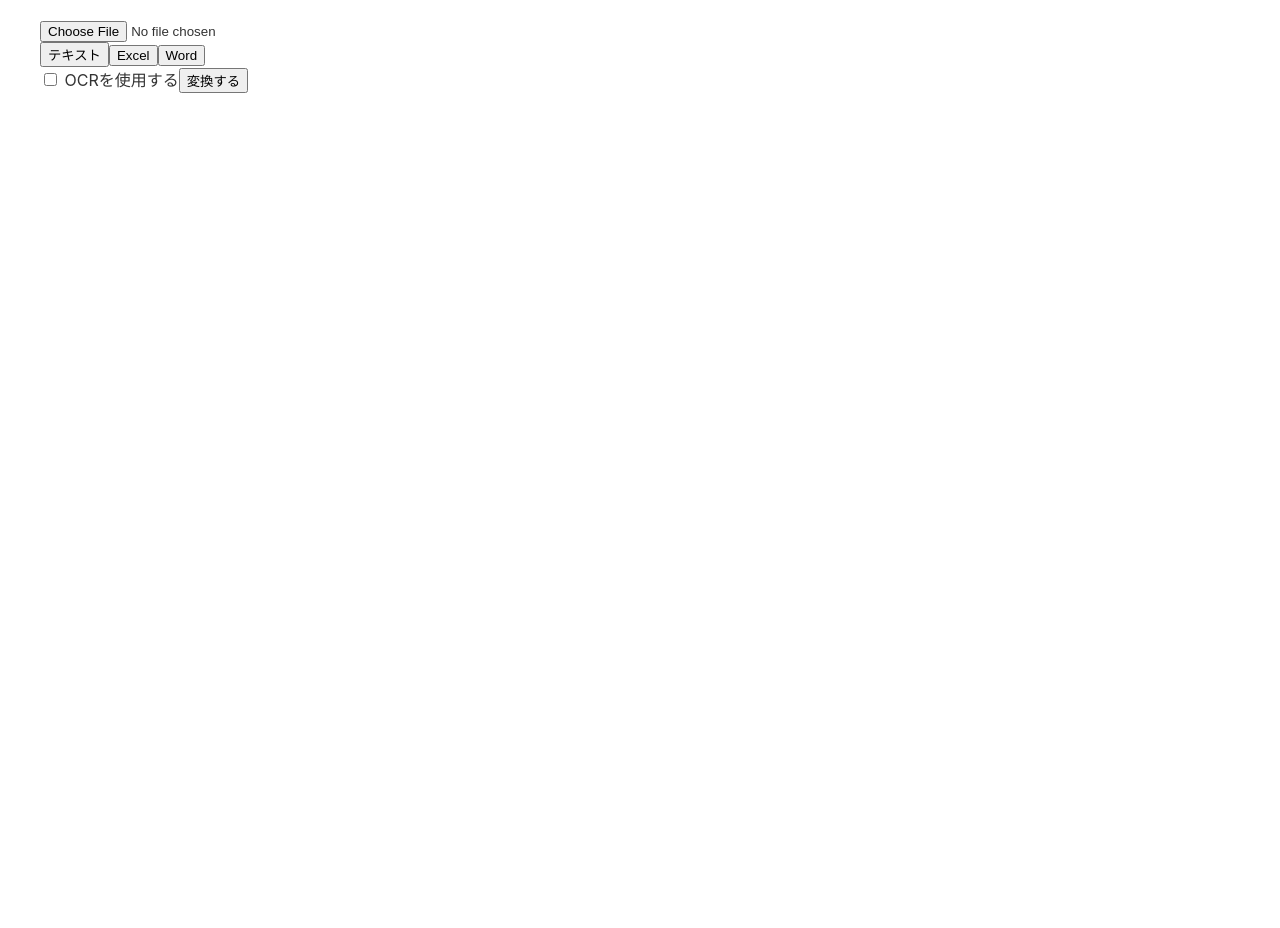
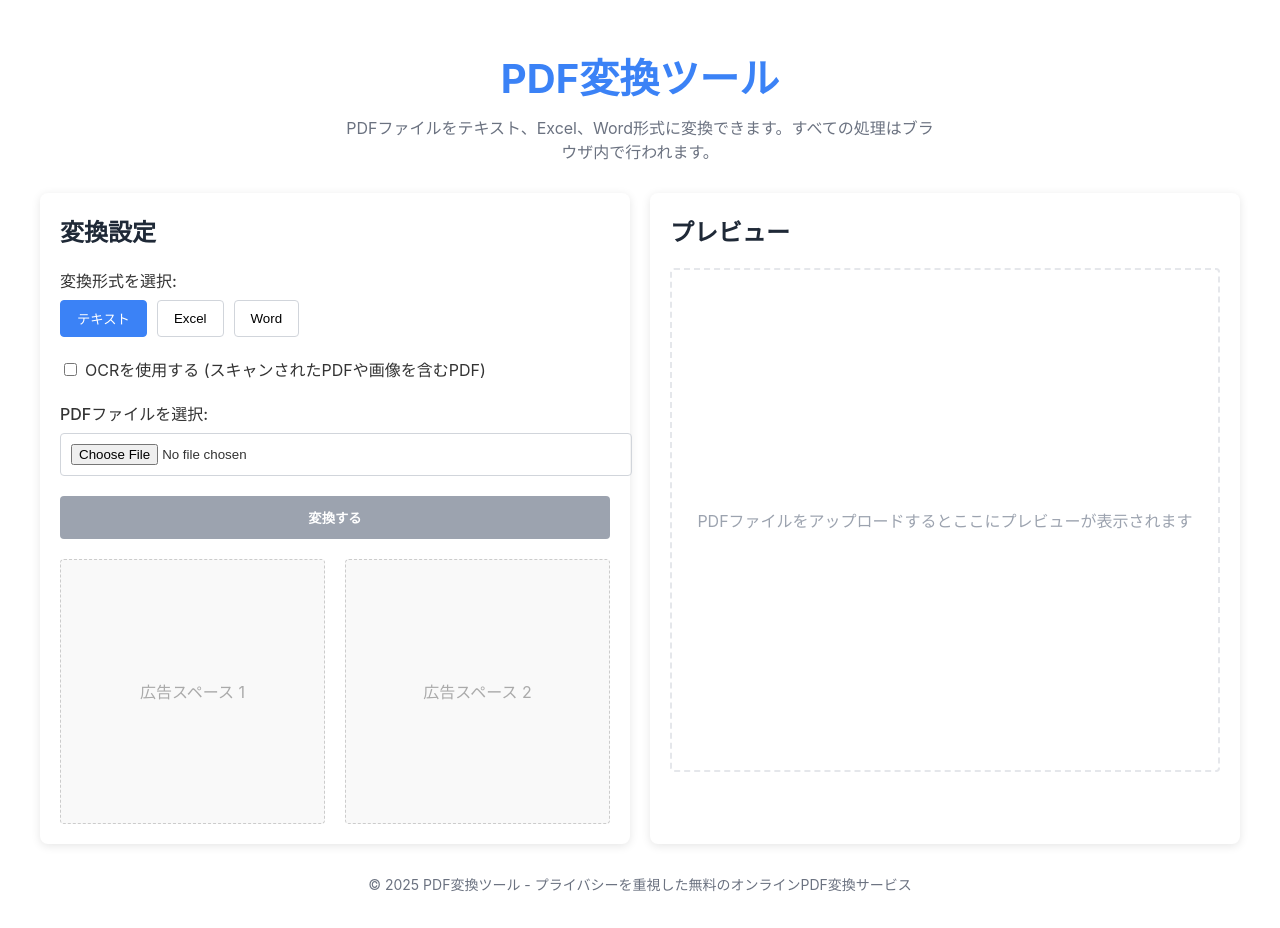
Before and after one commit to OOISHITATSUKI/pdf-converter, a React (Create React App) app: page / in a window 1280 px wide. Before the commit the page ends 800 px from the top, so only its background shows below. Built offline with nearby package versions, Linux system fonts and the light colour scheme.

Commit message:
広告スペースを追加

```diff
--- a/src/App.js
+++ b/src/App.js
@@ -15,66 +15,141 @@ const PDFConverter = () => {
   const [processingStatus, setProcessingStatus] = useState('');
   const [pdfPreview, setPdfPreview] = useState(null);
 
+  // PDF.jsのワーカー設定
   useEffect(() => {
-    pdfjsLib.GlobalWorkerOptions.workerSrc = `https://cdnjs.cloudflare.com/ajax/libs/pdf.js/${pdfjsLib.version}/pdf.worker.min.js`;
+    console.log('PDF.js version:', pdfjsLib.version);
+    const workerSrc = `https://cdnjs.cloudflare.com/ajax/libs/pdf.js/${pdfjsLib.version}/pdf.worker.min.js`;
+    console.log('Setting worker src to:', workerSrc);
+    pdfjsLib.GlobalWorkerOptions.workerSrc = workerSrc;
   }, []);
+
+  // コンポーネントのアンマウント時にリソースを解放
+  useEffect(() => {
+    return () => {
+      if (pdfPreview) {
+        URL.revokeObjectURL(pdfPreview);
+      }
+    };
+  }, [pdfPreview]);
 
   const handleFileChange = (e) => {
     const selectedFile = e.target.files[0];
     if (selectedFile && selectedFile.type === 'application/pdf') {
+      console.log('PDF file selected:', selectedFile.name);
       setFile(selectedFile);
-      setPdfPreview(URL.createObjectURL(selectedFile));
-      setProcessingStatus('ファイルはブラウザ内で処理されます。');
+
+      // ファイルプレビューの作成
+      const fileUrl = URL.createObjectURL(selectedFile);
+      setPdfPreview(fileUrl);
+
+      setProcessingStatus('ファイルはブラウザ内で処理され、サーバーにアップロードされません。');
       setError('');
-    } else {
+    } else if (selectedFile) {
       setFile(null);
       setPdfPreview(null);
-      setError('PDFファイルのみ対応しています。');
+      setError('PDFファイルのみ対応しています。別の形式のファイルが選択されました。');
     }
   };
 
   const extractTextWithOCR = async (pdfData) => {
+    try {
+      console.log('Starting OCR extraction...');
       setProcessingStatus('OCRでテキストを抽出中...');
-    const pdf = await pdfjsLib.getDocument({ data: new Uint8Array(pdfData) }).promise;
 
-    const worker = await createWorker({ logger: m => setProgress(Math.floor(m.progress * 100)) });
-    await worker.loadLanguage('jpn+eng');
-    await worker.initialize('jpn+eng');
+      // PDFドキュメントをロード
+      console.log('Loading PDF document for OCR...');
+      const pdf = await pdfjsLib.getDocument(new Uint8Array(pdfData)).promise;
+      console.log('PDF loaded, pages:', pdf.numPages);
 
       let fullText = '';
+
+      // Tesseract.jsワーカーを作成
+      console.log('Initializing Tesseract worker...');
+      const worker = await createWorker('eng');
+      console.log('Tesseract worker initialized');
+
+      // 各ページを処理
       for (let i = 1; i <= pdf.numPages; i++) {
-      setProcessingStatus(`OCR処理中: ${i}/${pdf.numPages}ページ`);
+        console.log(`Processing page ${i}/${pdf.numPages}`);
+        const pageProgressBase = ((i - 1) / pdf.numPages) * 100;
+        setProgress(Math.floor(pageProgressBase));
+        setProcessingStatus(`OCR処理中: ${i}/${pdf.numPages}ページ...`);
 
+        // ページをレンダリング
         const page = await pdf.getPage(i);
-      const viewport = page.getViewport({ scale: 2.0 });
+        const viewport = page.getViewport({ scale: 1.5 }); // 高解像度でレンダリング
+
+        // キャンバス要素の作成
         const canvas = document.createElement('canvas');
+        const context = canvas.getContext('2d');
         canvas.height = viewport.height;
         canvas.width = viewport.width;
-      await page.render({ canvasContext: canvas.getContext('2d'), viewport }).promise;
 
-      const { data: { text } } = await worker.recognize(canvas);
-      fullText += text + '\n\n';
-      setProgress(Math.floor((i / pdf.numPages) * 100));
+        // ページをキャンバスにレンダリング
+        console.log('Rendering page to canvas...');
+        await page.render({
+          canvasContext: context,
+          viewport: viewport
+        }).promise;
+
+        // キャンバスからデータURLを取得
+        const dataUrl = canvas.toDataURL('image/png');
+
+        // OCRでテキスト認識
+        console.log('Running OCR on page image...');
+        const { data } = await worker.recognize(dataUrl);
+        console.log('OCR completed for page');
+        fullText += data.text + '\n\n';
+
+        // 各ページ完了後の進捗更新
+        setProgress(Math.floor(pageProgressBase + (1 / pdf.numPages) * 100));
       }
 
+      // ワーカーを終了
+      console.log('Terminating Tesseract worker...');
       await worker.terminate();
+      console.log('OCR extraction completed');
+
       return fullText;
+    } catch (error) {
+      console.error('OCR抽出エラー:', error);
+      setError('OCR処理中にエラーが発生しました: ' + error.message);
+      throw error;
+    }
   };
 
   const extractTextFromPDF = async (pdfData) => {
+    try {
+      console.log('Starting text extraction from PDF...');
       setProcessingStatus('PDFからテキストを抽出中...');
-    const pdf = await pdfjsLib.getDocument({ data: new Uint8Array(pdfData) }).promise;
+
+      // PDFドキュメントをロード
+      console.log('Loading PDF document...');
+      const pdf = await pdfjsLib.getDocument(new Uint8Array(pdfData)).promise;
+      console.log('PDF loaded, pages:', pdf.numPages);
+
       let fullText = '';
 
+      // 各ページからテキストを抽出
       for (let i = 1; i <= pdf.numPages; i++) {
+        console.log(`Extracting text from page ${i}/${pdf.numPages}`);
+        setProgress(Math.floor((i / pdf.numPages) * 100));
         setProcessingStatus(`テキスト抽出中: ${i}/${pdf.numPages}ページ`);
+
         const page = await pdf.getPage(i);
         const textContent = await page.getTextContent();
-      fullText += textContent.items.map(item => item.str).join(' ') + '\n\n';
-      setProgress(Math.floor((i / pdf.numPages) * 100));
+        const pageText = textContent.items.map(item => item.str).join(' ');
+
+        fullText += pageText + '\n\n';
       }
 
+      console.log('Text extraction completed');
       return fullText;
+    } catch (error) {
+      console.error('PDFテキスト抽出エラー:', error);
+      setError('PDFテキスト抽出中にエラーが発生しました: ' + error.message);
+      throw error;
+    }
   };
 
   const handleConvert = async () => {
@@ -84,48 +159,108 @@ const PDFConverter = () => {
     }
 
     setLoading(true);
+    setError('');
     setProgress(0);
-    setProcessingStatus('ファイルを処理中です。');
-    setError('');
+    console.log('Starting conversion process...');
 
     try {
+      // ファイルをArrayBufferとして読み込む
+      console.log('Reading file as ArrayBuffer...');
       const pdfData = await file.arrayBuffer();
-      const extractedText = useOcr ? await extractTextWithOCR(pdfData) : await extractTextFromPDF(pdfData);
+      console.log('File read, size:', pdfData.byteLength, 'bytes');
 
+      // テキスト抽出
+      let extractedText;
+      if (useOcr) {
+        extractedText = await extractTextWithOCR(pdfData);
+      } else {
+        extractedText = await extractTextFromPDF(pdfData);
+      }
+      console.log('Text extraction completed, length:', extractedText.length);
+
+      // 選択された形式に変換
       let blob, extension;
       switch (conversionType) {
         case 'text':
+          console.log('Converting to text format...');
           blob = new Blob([extractedText], { type: 'text/plain;charset=utf-8' });
           extension = 'txt';
           break;
+
         case 'excel':
-          const rows = extractedText.split('\n').map(line => line.split(/\t+|\s{2,}/));
+          console.log('Converting to Excel format...');
+          // テキストを行に分割
+          const lines = extractedText.split('\n').filter(line => line.trim() !== '');
+
+          // 行をセルに分割
+          const data = lines.map(line => {
+            // タブ区切りか、複数スペース区切りでセルを分割
+            const cells = line.split(/\t+|\s{2,}/);
+            return cells;
+          });
+
+          // ワークブックとワークシートを作成
           const wb = XLSX.utils.book_new();
-          XLSX.utils.book_append_sheet(wb, XLSX.utils.aoa_to_sheet(rows), 'Sheet1');
-          blob = new Blob([XLSX.write(wb, { bookType: 'xlsx', type: 'array' })], { type: 'application/vnd.openxmlformats-officedocument.spreadsheetml.sheet' });
+          const ws = XLSX.utils.aoa_to_sheet(data);
+          XLSX.utils.book_append_sheet(wb, ws, 'Sheet1');
+
+          // Excelファイルとして保存
+          const excelBuffer = XLSX.write(wb, { bookType: 'xlsx', type: 'array' });
+          blob = new Blob([excelBuffer], {
+            type: 'application/vnd.openxmlformats-officedocument.spreadsheetml.sheet'
+          });
           extension = 'xlsx';
           break;
+
         case 'word':
-          const html = extractedText.split('\n').map(p => `<p>${p}</p>`).join('');
-          blob = new Blob([`<html><body>${html}</body></html>`], { type: 'application/vnd.openxmlformats-officedocument.wordprocessingml.document' });
+          console.log('Converting to Word format...');
+          // HTMLに変換
+          const html = `<!DOCTYPE html>
+          <html>
+          <head>
+            <meta charset="utf-8">
+            <title>${file.name.replace('.pdf', '')}</title>
+            <style>
+              body { font-family: Arial, sans-serif; line-height: 1.5; }
+              p { margin-bottom: 0.8em; }
+            </style>
+          </head>
+          <body>
+            ${extractedText.split('\n').map(line => line.trim() ? `<p>${line}</p>` : '').join('')}
+          </body>
+          </html>`;
+
+          blob = new Blob([html], {
+            type: 'application/vnd.openxmlformats-officedocument.wordprocessingml.document'
+          });
           extension = 'docx';
           break;
+
         default:
-          throw new Error('無効な変換タイプ');
+          throw new Error('不正な変換タイプです');
       }
 
+      // ファイルのダウンロード
+      console.log('Creating download for converted file...');
       const url = URL.createObjectURL(blob);
-      const link = document.createElement('a');
-      link.href = url;
-      link.download = `${file.name.replace('.pdf', '')}.${extension}`;
-      document.body.appendChild(link);
-      link.click();
-      document.body.removeChild(link);
+      const a = document.createElement('a');
+      a.href = url;
+      a.download = `${file.name.replace('.pdf', '')}.${extension}`;
+      document.body.appendChild(a);
+      a.click();
+      document.body.removeChild(a);
+
+      // リソースの解放
+      setTimeout(() => {
         URL.revokeObjectURL(url);
+        setProcessingStatus('変換完了。ファイルは自動的にダウンロードされました。');
+        console.log('Conversion process completed successfully');
+      }, 100);
 
-      setProcessingStatus('変換が完了しました。');
+      setProgress(100);
     } catch (err) {
-      setError('変換エラー: ' + err.message);
+      console.error('変換エラー:', err);
+      setError('変換処理中にエラーが発生しました: ' + err.message);
     } finally {
       setLoading(false);
     }
@@ -133,19 +268,113 @@ const PDFConverter = () => {
 
   return (
     <div className="app-container">
-      <input type="file" accept=".pdf" onChange={handleFileChange} />
-      <div>
-        <button onClick={() => setConversionType('text')}>テキスト</button>
-        <button onClick={() => setConversionType('excel')}>Excel</button>
-        <button onClick={() => setConversionType('word')}>Word</button>
+      <header className="app-header">
+        <h1>PDF変換ツール</h1>
+        <p>PDFファイルをテキスト、Excel、Word形式に変換できます。すべての処理はブラウザ内で行われます。</p>
+      </header>
+
+      <div className="app-content">
+        <div className="control-panel">
+          <h2>変換設定</h2>
+
+          <div className="conversion-type">
+            <label>変換形式を選択:</label>
+            <div className="type-buttons">
+              <button
+                className={conversionType === 'text' ? 'active' : ''}
+                onClick={() => setConversionType('text')}
+              >
+                テキスト
+              </button>
+              <button
+                className={conversionType === 'excel' ? 'active' : ''}
+                onClick={() => setConversionType('excel')}
+              >
+                Excel
+              </button>
+              <button
+                className={conversionType === 'word' ? 'active' : ''}
+                onClick={() => setConversionType('word')}
+              >
+                Word
+              </button>
             </div>
+          </div>
+
+          <div className="ocr-option">
             <label>
-        <input type="checkbox" checked={useOcr} onChange={(e) => setUseOcr(e.target.checked)} /> OCRを使用する
+              <input
+                type="checkbox"
+                checked={useOcr}
+                onChange={() => setUseOcr(!useOcr)}
+              />
+              OCRを使用する (スキャンされたPDFや画像を含むPDF)
             </label>
-      <button onClick={handleConvert} disabled={loading}>{loading ? '変換中...' : '変換する'}</button>
-      {pdfPreview && <iframe src={pdfPreview} width="100%" height="400px"></iframe>}
+          </div>
+
+          <div className="file-upload">
+            <label>PDFファイルを選択:</label>
+            <input
+              type="file"
+              accept=".pdf"
+              onChange={handleFileChange}
+            />
+          </div>
+
           {error && <div className="error-message">{error}</div>}
-      {processingStatus && <p>{processingStatus} ({progress}%)</p>}
+
+          <button
+            className="convert-button"
+            onClick={handleConvert}
+            disabled={!file || loading}
+          >
+            {loading ? '変換中...' : '変換する'}
+          </button>
+
+          {/* Google広告用のスペース */}
+          <div className="ads-container">
+            <div className="ad-box">
+              <div id="ad-slot-1" className="ad-slot">
+                <p className="ad-placeholder">広告スペース 1</p>
+              </div>
+            </div>
+
+            <div className="ad-box">
+              <div id="ad-slot-2" className="ad-slot">
+                <p className="ad-placeholder">広告スペース 2</p>
+              </div>
+            </div>
+          </div>
+
+          {loading && (
+            <div className="progress-container">
+              <div className="progress-bar">
+                <div className="progress" style={{ width: `${progress}%` }}></div>
+              </div>
+              <p>{processingStatus} ({progress}%)</p>
+            </div>
+          )}
+
+          {!loading && processingStatus && (
+            <p className="status-message">{processingStatus}</p>
+          )}
+        </div>
+
+        <div className="preview-panel">
+          <h2>プレビュー</h2>
+          {pdfPreview ? (
+            <iframe src={pdfPreview} title="PDF Preview"></iframe>
+          ) : (
+            <div className="preview-placeholder">
+              <p>PDFファイルをアップロードするとここにプレビューが表示されます</p>
+            </div>
+          )}
+        </div>
+      </div>
+
+      <footer className="app-footer">
+        <p>© {new Date().getFullYear()} PDF変換ツール - プライバシーを重視した無料のオンラインPDF変換サービス</p>
+      </footer>
     </div>
   );
 };
```
Lines whose indentation alone changed are shown as unchanged.
